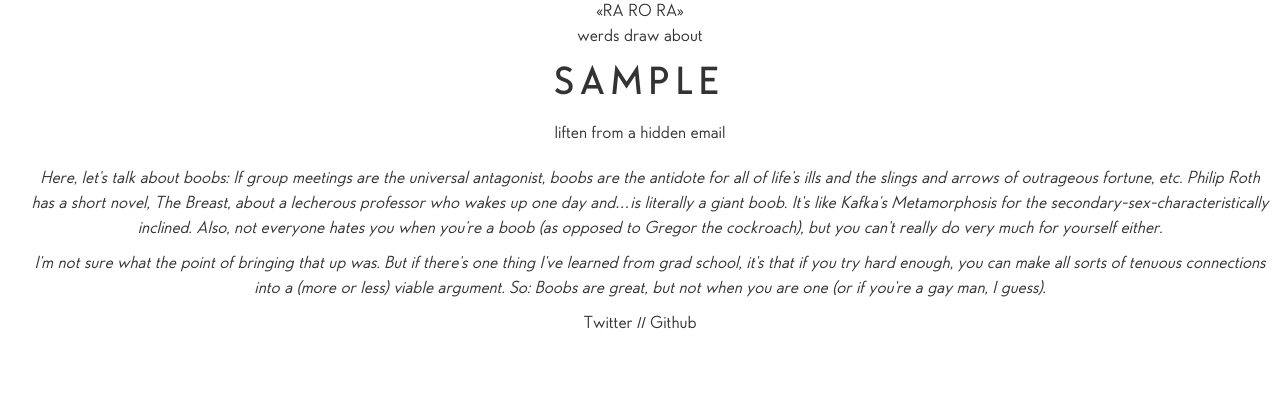
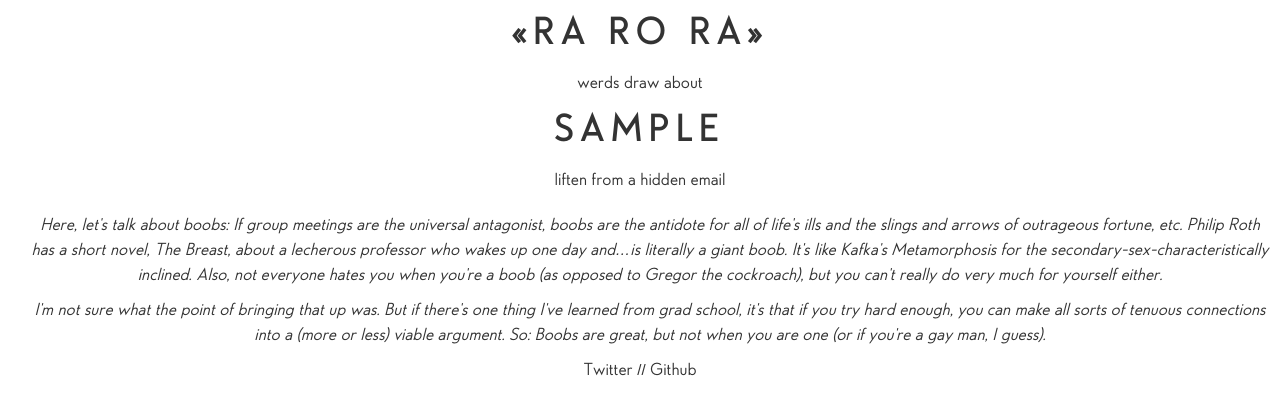
Before and after one commit to auroranou/old-portfolio, a Jekyll site: the page built from _posts/blog/2012-12-03-first.md, in a window 1280 px wide. Shown: the top 415 px of the page. Built offline with Jekyll 4.4.1, drawn with Linux system fonts in a browser that asks for light colours; a file with an impossible date is left out.

Commit message:
this is important too

```diff
--- a/_layouts/default.html
+++ b/_layouts/default.html
@@ -1,29 +1,12 @@
-<!DOCTYPE html>
-{% assign base = site.baseurl %}
 <html>
-<head>
-  {% include dochead.html %}
-</head>
+{% include dochead.html %}
+{% include header.html %}
 
-<div class='title'>
-  &laquo;RA RO RA&raquo;
-</div>
-
-<div class="nav">
-    <a href="{{base}}/werds" class='quiet' {% if page.class == "werds" %}class="active"{% endif %}>
-	     werds</a>
-    <a href="{{base}}/draw" class='quiet' {% if page.class == "draw" %}class="active"{% endif %}>
-        draw</a>
-    <a href="{{base}}/about" class='quiet' {% if page.class == "about" %}class="active"{% endif %}>about</a>
-</div>
+<body>
 
 {{content}}
 
-<div id='footer'>
-  <a class='quiet' href='http://www.twitter.com/auroranou' target='_blank'>Twitter</a>
-  //
-  <a class='quiet' href='http://www.github.com/ian29' target='_blank'>Github</a>
-</div>
+{% include footer.html %}
 
 </body>
 </html>
```
